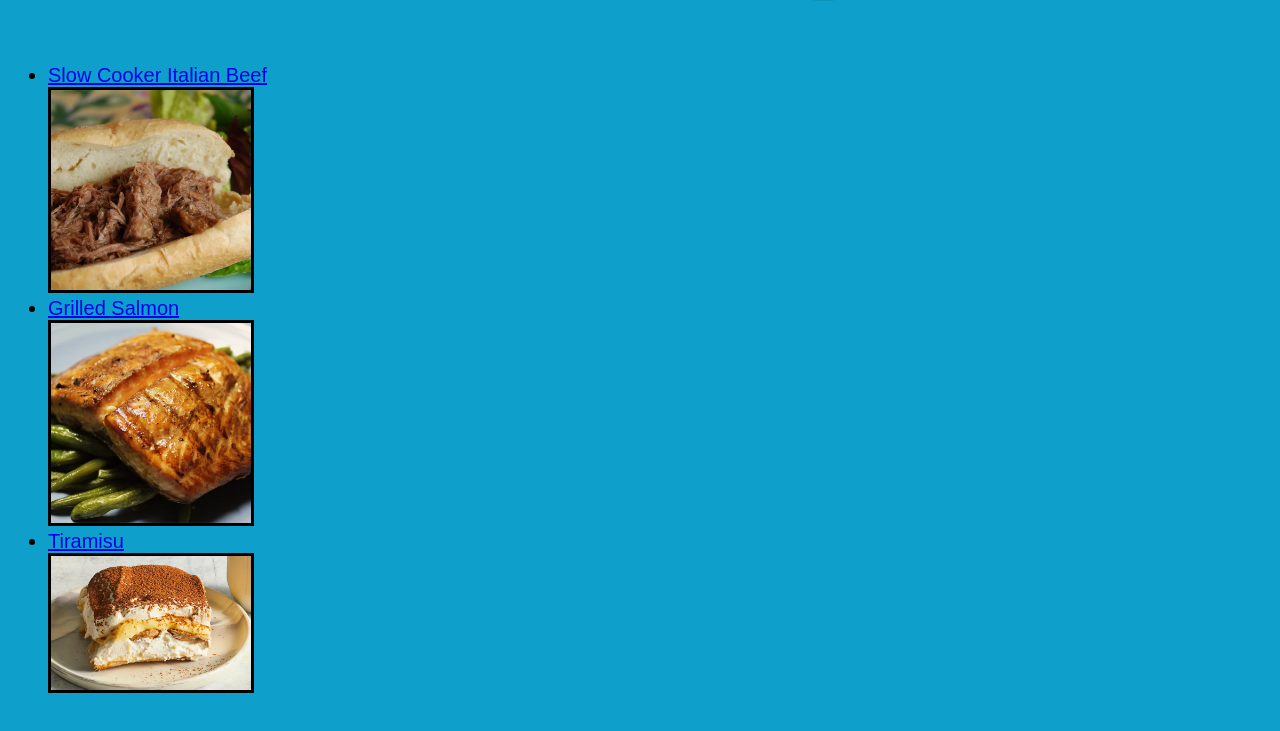
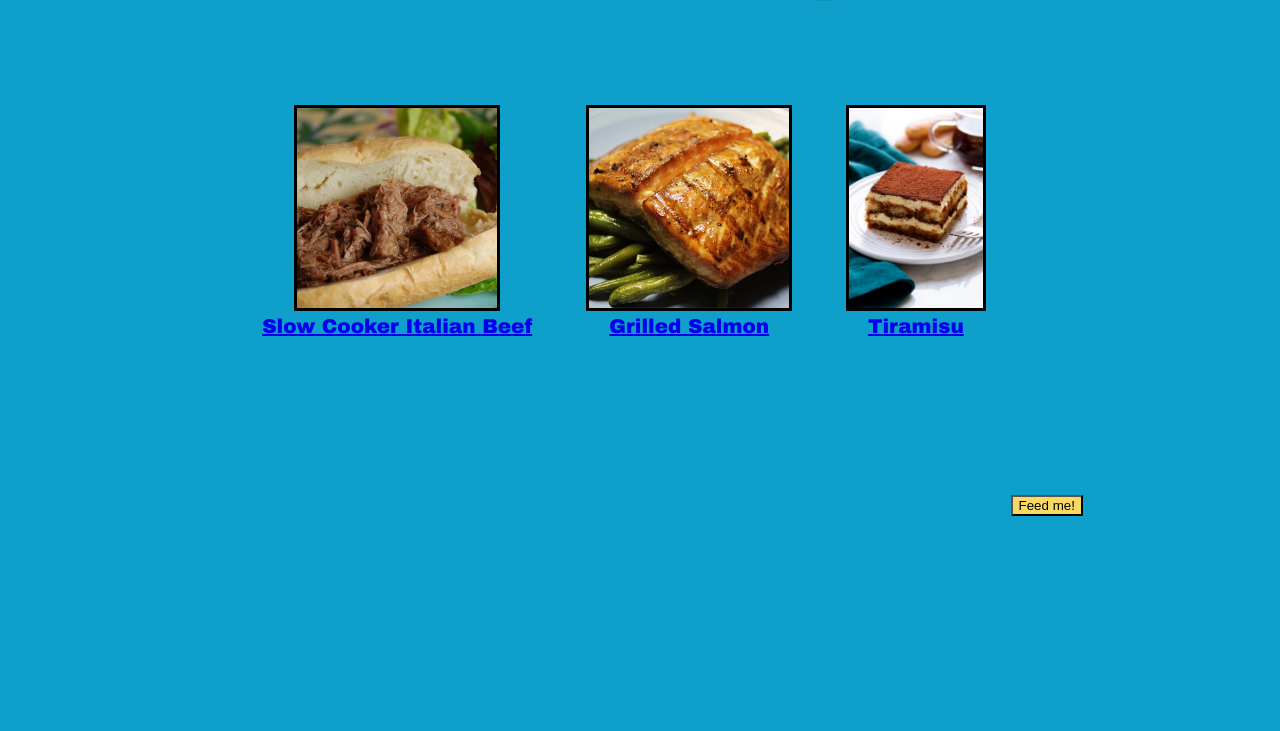
Before and after one commit to heyitsfayez/odin-recipes, a plain HTML site: page index.html in a window 1280 px wide. Shown: the part 179-910 px from the top of the page. Drawn offline with Linux system fonts and the light colour scheme.

Commit message:
Edit CSS

```diff
--- a/index.html
+++ b/index.html
@@ -9,14 +9,25 @@
 
     <body>
         <h1>Odin Recipes</h1>
-        <ul>
-            <li><a href="recipes/italianbeef.html">Slow Cooker Italian Beef</a></li>
-            <img src="./recipes/img/italianbeefimage.webp" alt="Italian Beef Sandwich">
-            <li><a href="recipes/grilledsalmon.html">Grilled Salmon</a></li>
-            <img src="./recipes/img/grilledsalmonimage.webp" alt="Grilled Salmon">
-            <li><a href="recipes/tiramisu.html">Tiramisu</a></li>
-            <img src="./recipes/img/tiramisu.webp" alt="Tiramisu">
-        </ul>
+
+        <div>
+            <ul>
+                <div class="recipe">
+                    <img src="./recipes/img/italianbeefimage.webp" alt="Italian Beef Sandwich">
+                    <li><a href="recipes/italianbeef.html">Slow Cooker Italian Beef</a></li>
+                </div>
+                <div class="recipe">
+                    <img src="./recipes/img/grilledsalmonimage.webp" alt="Grilled Salmon">
+                    <li><a href="recipes/grilledsalmon.html">Grilled Salmon</a></li>
+                </div>
+                <div class="recipe">
+                    <img src="./recipes/img/tiramisu.jpeg" alt="Tiramisu">
+                    <li><a href="recipes/tiramisu.html">Tiramisu</a></li>
+                </div>
+
+            </ul>
+            <button type="button">Feed me!</button>
+        <div>
     </body>
 
 
--- a/style.css
+++ b/style.css
@@ -1,6 +1,7 @@
 body {
     background-color: #0EA0CA;
     /*background-image: url(./recipes/img/orangeBG.jpg);*/
+    overflow: hidden;
 }
 
 h1 {
@@ -13,12 +14,35 @@ h1 {
 }
 
 img {
+    max-width: 200px;
+    max-height: 200px;;
     height: auto;
-    width: 200px;
+    width: auto;
     border: 3px solid black;
+}
+
+ul {
+    list-style: none;
 }
 
 li {
     font-size: 20px;
-    font-family: "Arial", sans-serif;
+    font-family: "Arial Black", sans-serif;
 }
+
+.recipe {
+    display: inline-block;
+    margin: 25px;
+}
+
+div {
+    display: flex;
+    justify-content: center;
+    align-items: center;
+    text-align: center;
+    min-height: 100vh;
+}
+
+button {
+    background-color: #FAD962;
+}
```
Also changed, not shown: recipes/img/tiramisu.jpeg (added).
